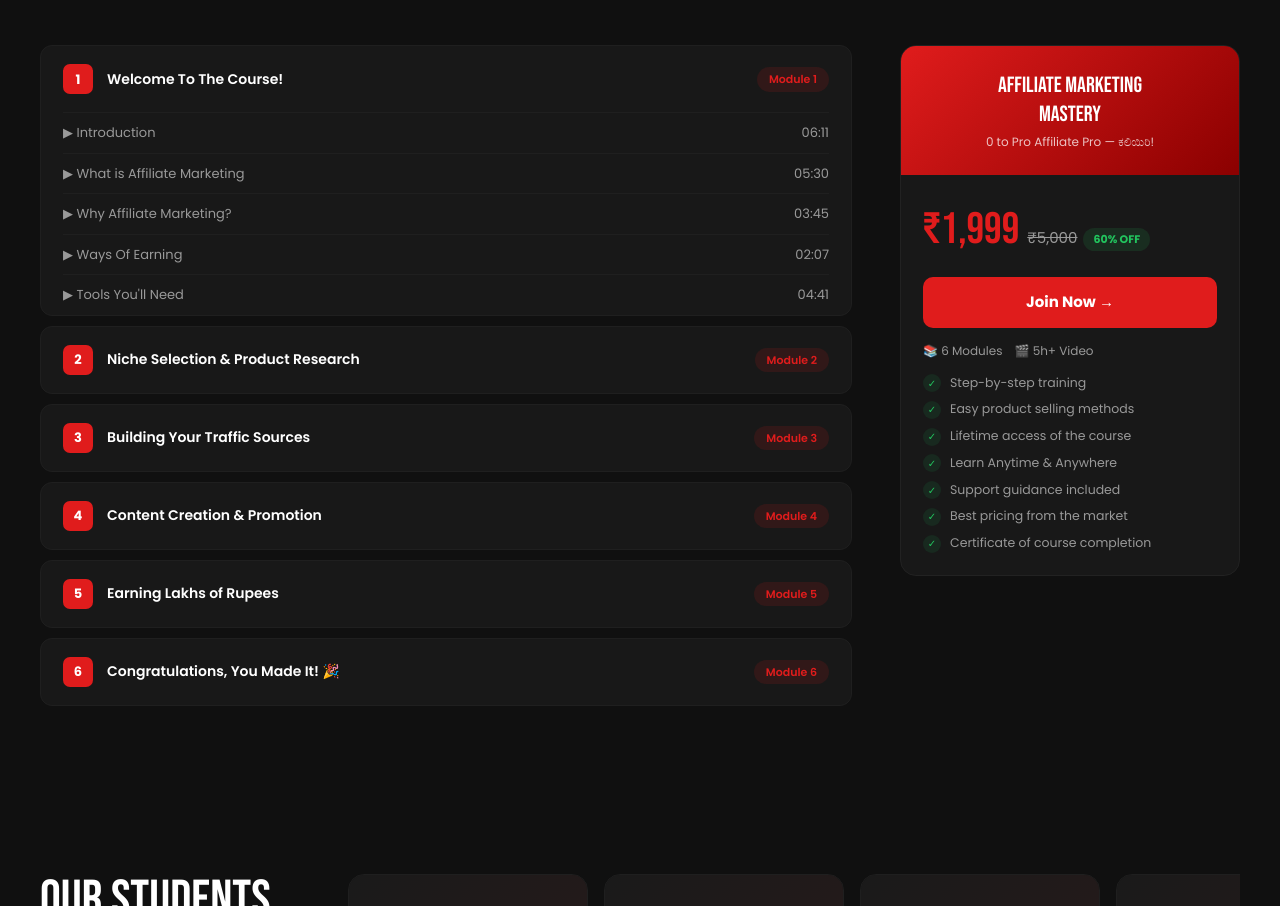
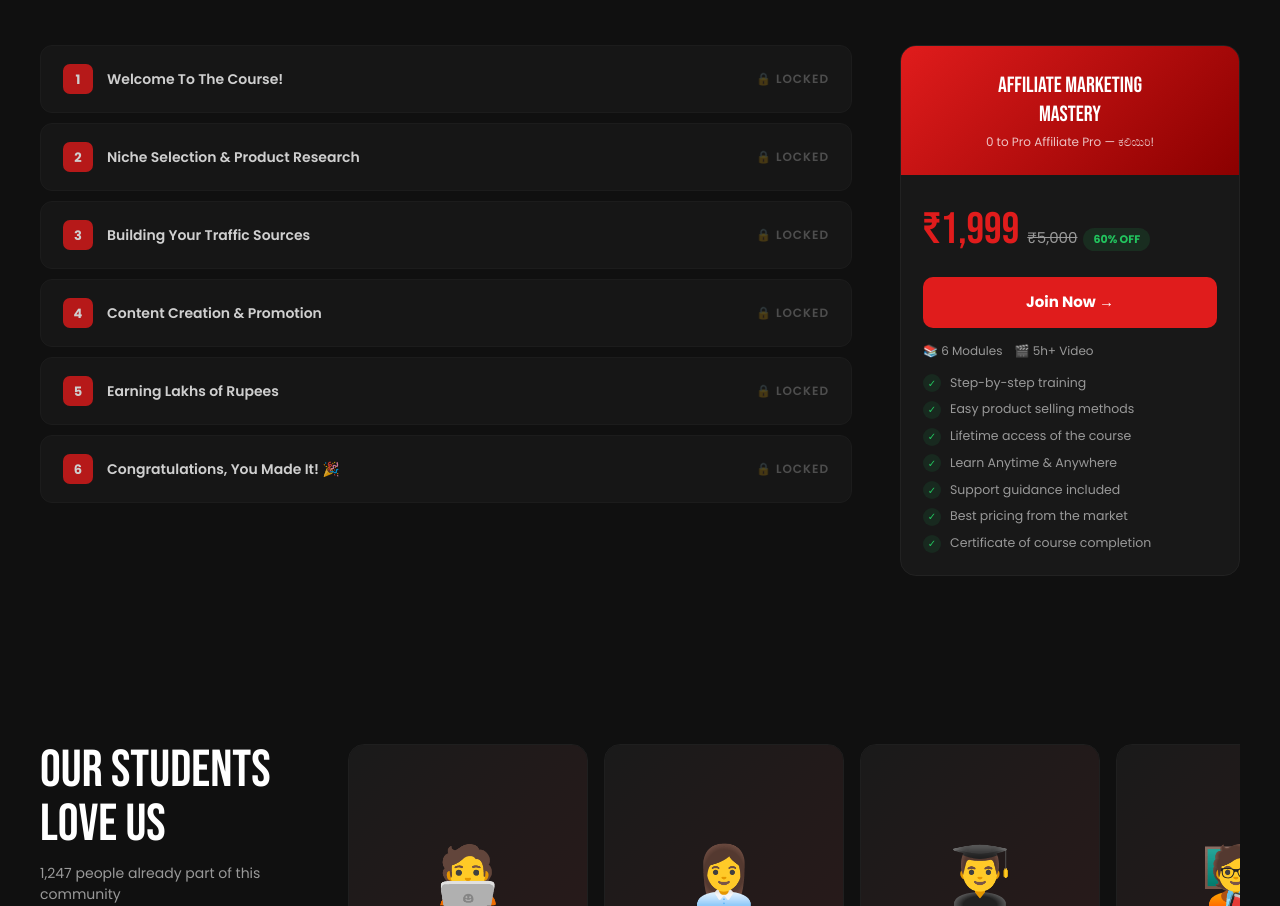
Before and after one commit to shashanksky376-creator/creators, a plain HTML site: page affiliate-mastery (9).html in a window 1280 px wide. Shown: the part 4249-5155 px from the top of the page. Drawn offline with nearby package versions, Linux system fonts and the light colour scheme.

Commit message:
Lock course modules and hide lesson content

```diff
--- a/affiliate-mastery (9).html
+++ b/affiliate-mastery (9).html
@@ -144,6 +144,10 @@ nav{display:none;}
 .mod-badge{font-size:11px;background:rgba(224,28,28,0.12);color:var(--red);padding:4px 12px;border-radius:20px;font-weight:600;white-space:nowrap;}
 .mod-lessons{padding:0 22px;max-height:0;overflow:hidden;transition:max-height .3s ease;}
 .mod-item.open .mod-lessons{max-height:300px;}
+.mod-item.locked{pointer-events:none;opacity:0.8;}
+.mod-item.locked .mod-badge{background:rgba(255,255,255,0.05);color:rgba(255,255,255,0.3);border:1px solid rgba(255,255,255,0.1);}
+.mod-item.locked:hover{border-color:#1f1f1f;}
+.mod-lock-icon{font-size:12px;color:rgba(255,255,255,0.3);display:flex;align-items:center;gap:6px;font-weight:600;text-transform:uppercase;letter-spacing:1px;}
 .lesson-row{display:flex;align-items:center;justify-content:space-between;padding:10px 0;border-top:1px solid #1f1f1f;font-size:13px;color:var(--muted);}
 /* sidebar */
 .sid{background:var(--dark3);border:1px solid #222;border-radius:16px;overflow:hidden;position:sticky;top:120px;}
@@ -654,71 +658,40 @@ footer p{font-size:12.5px;color:var(--muted);}
   <p class="sec-p center" style="max-width:640px;margin:8px auto 0;">Join over 1,000 members and learn step-by-step strategies to earn online through affiliate marketing.</p>
   <div class="cur-layout">
     <div class="mod-list">
-      <div class="mod-item open" onclick="toggleMod(this)">
+      <div class="mod-item locked">
         <div class="mod-hdr">
           <div class="mod-left"><div class="mod-num">1</div><div class="mod-name">Welcome To The Course!</div></div>
-          <span class="mod-badge">Module 1</span>
-        </div>
-        <div class="mod-lessons">
-          <div class="lesson-row"><span>▶ Introduction</span><span>06:11</span></div>
-          <div class="lesson-row"><span>▶ What is Affiliate Marketing</span><span>05:30</span></div>
-          <div class="lesson-row"><span>▶ Why Affiliate Marketing?</span><span>03:45</span></div>
-          <div class="lesson-row"><span>▶ Ways Of Earning</span><span>02:07</span></div>
-          <div class="lesson-row"><span>▶ Tools You'll Need</span><span>04:41</span></div>
+          <div class="mod-lock-icon">🔒 Locked</div>
         </div>
       </div>
-      <div class="mod-item" onclick="toggleMod(this)">
+      <div class="mod-item locked">
         <div class="mod-hdr">
           <div class="mod-left"><div class="mod-num">2</div><div class="mod-name">Niche Selection & Product Research</div></div>
-          <span class="mod-badge">Module 2</span>
-        </div>
-        <div class="mod-lessons">
-          <div class="lesson-row"><span>▶ Finding Your Niche</span><span>08:20</span></div>
-          <div class="lesson-row"><span>▶ Top Affiliate Programs in India</span><span>10:15</span></div>
-          <div class="lesson-row"><span>▶ Evaluating Product Quality</span><span>06:30</span></div>
+          <div class="mod-lock-icon">🔒 Locked</div>
         </div>
       </div>
-      <div class="mod-item" onclick="toggleMod(this)">
+      <div class="mod-item locked">
         <div class="mod-hdr">
           <div class="mod-left"><div class="mod-num">3</div><div class="mod-name">Building Your Traffic Sources</div></div>
-          <span class="mod-badge">Module 3</span>
-        </div>
-        <div class="mod-lessons">
-          <div class="lesson-row"><span>▶ YouTube Strategy for Affiliates</span><span>12:00</span></div>
-          <div class="lesson-row"><span>▶ Blog & SEO Basics</span><span>09:45</span></div>
-          <div class="lesson-row"><span>▶ Social Media Traffic Hacks</span><span>07:30</span></div>
+          <div class="mod-lock-icon">🔒 Locked</div>
         </div>
       </div>
-      <div class="mod-item" onclick="toggleMod(this)">
+      <div class="mod-item locked">
         <div class="mod-hdr">
           <div class="mod-left"><div class="mod-num">4</div><div class="mod-name">Content Creation & Promotion</div></div>
-          <span class="mod-badge">Module 4</span>
-        </div>
-        <div class="mod-lessons">
-          <div class="lesson-row"><span>▶ Writing Conversion Copy</span><span>08:10</span></div>
-          <div class="lesson-row"><span>▶ Email Marketing Basics</span><span>06:55</span></div>
-          <div class="lesson-row"><span>▶ Link Placement Strategy</span><span>05:20</span></div>
+          <div class="mod-lock-icon">🔒 Locked</div>
         </div>
       </div>
-      <div class="mod-item" onclick="toggleMod(this)">
+      <div class="mod-item locked">
         <div class="mod-hdr">
           <div class="mod-left"><div class="mod-num">5</div><div class="mod-name">Earning Lakhs of Rupees</div></div>
-          <span class="mod-badge">Module 5</span>
-        </div>
-        <div class="mod-lessons">
-          <div class="lesson-row"><span>▶ Scaling Your Earnings</span><span>14:00</span></div>
-          <div class="lesson-row"><span>▶ Multiple Income Streams</span><span>09:30</span></div>
-          <div class="lesson-row"><span>▶ My ₹17L Income Breakdown</span><span>11:00</span></div>
+          <div class="mod-lock-icon">🔒 Locked</div>
         </div>
       </div>
-      <div class="mod-item" onclick="toggleMod(this)">
+      <div class="mod-item locked">
         <div class="mod-hdr">
           <div class="mod-left"><div class="mod-num">6</div><div class="mod-name">Congratulations, You Made It! 🎉</div></div>
-          <span class="mod-badge">Module 6</span>
-        </div>
-        <div class="mod-lessons">
-          <div class="lesson-row"><span>▶ Next Steps & Action Plan</span><span>07:00</span></div>
-          <div class="lesson-row"><span>▶ Community & Support</span><span>03:30</span></div>
+          <div class="mod-lock-icon">🔒 Locked</div>
         </div>
       </div>
     </div>
```
